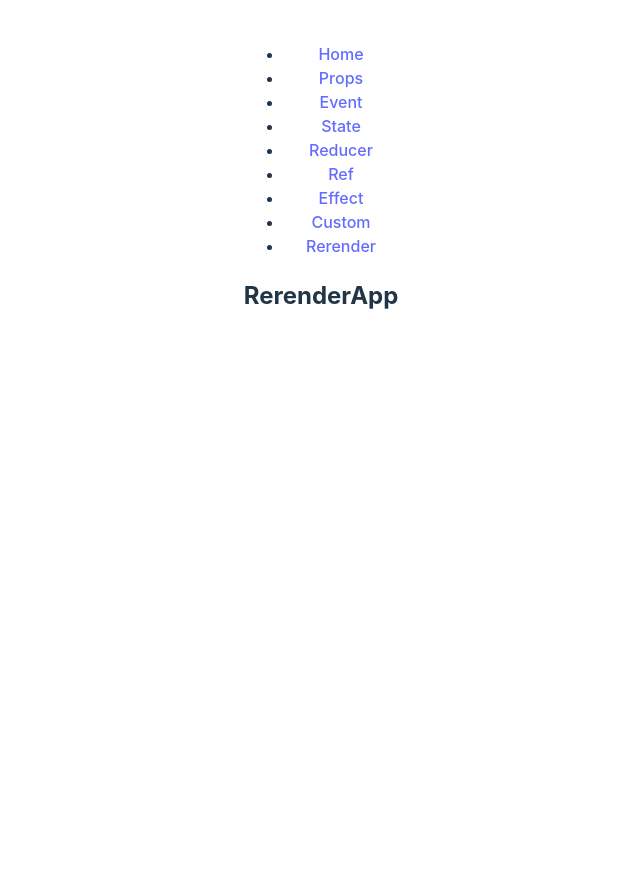
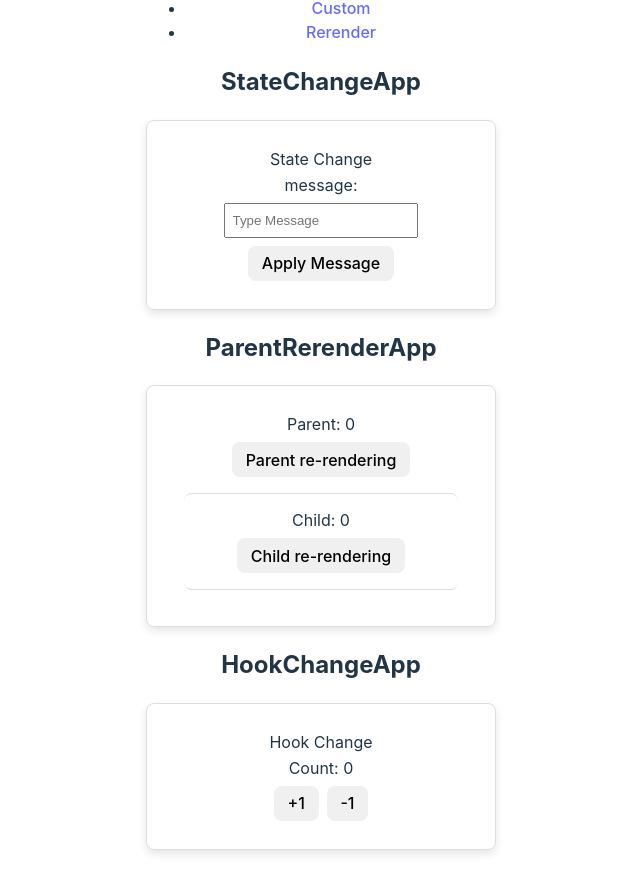
Before and after one commit to kchanj/Hello-React, a React (Vite) app in the folder xdev/: page /rerender in a window 1280 px wide. Shown: the part 220-1112 px from the top of the page, without its empty margins (319-959 px from the left). Before the commit the page ends 800 px from the top, so only its background shows below. Built offline with nearby package versions, Linux system fonts and the light colour scheme.

Commit message:
Update xdev - Add rerender

```diff
--- a/xdev/src/components/rerender/HookChange.jsx
+++ b/xdev/src/components/rerender/HookChange.jsx
@@ -1,10 +1,18 @@
 import styles from '../../Card.module.css'
+import useCounter from '../hook_custom/useCounter';
 
 const HookChange = () => {
+
+    const {count, add, sub} = useCounter(0);
+
+    console.log(`[HookChange] render`);
 
     return (
         <div className={styles.card}>
             <p>Hook Change</p>
+            <p>Count: {count}</p>
+            <button onClick={add}>+1</button>
+            <button onClick={sub}>-1</button>
         </div>
     )
 }
--- /dev/null
+++ b/xdev/src/components/rerender/HookChangeApp.jsx
@@ -0,0 +1,11 @@
+import HookChange from "./HookChange";
+
+const HookChangeApp = () => {
+    return (
+        <>
+            <HookChange />
+        </>
+    )
+}
+
+export default HookChangeApp;
--- a/xdev/src/components/rerender/ParentRerender.jsx
+++ b/xdev/src/components/rerender/ParentRerender.jsx
@@ -1,10 +1,39 @@
+import { useState } from 'react';
 import styles from '../../Card.module.css'
 
 const ParentRerender = () => {
 
+    const [state, setState] = useState(0);
+
+    const handleUpdate = () => {
+        setState(s => s + 1);
+    }
+
+    console.log(`[ParentComp] render`);
+
     return (
         <div className={styles.card}>
-            <p>Parent Rerender</p>
+            <p>Parent: {state}</p>
+            <button onClick={handleUpdate}>Parent re-rendering</button>
+            <ChildComp />
+        </div>
+    )
+}
+
+const ChildComp = () => {
+
+    const [state, setState] = useState(0);
+
+    const handleUpdate = () => {
+        setState(s => s + 1);
+    }
+
+    console.log(`[ChildComp] render`);
+
+    return (
+        <div className={styles.content}>
+            <p>Child: {state}</p>
+            <button onClick={handleUpdate}>Child re-rendering</button>
         </div>
     )
 }
--- /dev/null
+++ b/xdev/src/components/rerender/ParentRerenderApp.jsx
@@ -0,0 +1,12 @@
+import ParentRerender from "./ParentRerender";
+
+const ParentRerenderApp = () => {
+
+    return (
+        <>
+            <ParentRerender />
+        </>
+    )
+}
+
+export default ParentRerenderApp;
--- a/xdev/src/components/rerender/RerenderApp.jsx
+++ b/xdev/src/components/rerender/RerenderApp.jsx
@@ -1,7 +1,16 @@
+import HookChangeApp from "./HookChangeApp";
+import ParentRerenderApp from "./ParentRerenderApp";
+import StateChangeApp from "./StateChangeApp";
+
 const RerenderApp = () => {
     return (
         <>
-            <h2>RerenderApp</h2>
+            <h2>StateChangeApp</h2>
+            <StateChangeApp />
+            <h2>ParentRerenderApp</h2>
+            <ParentRerenderApp />
+            <h2>HookChangeApp</h2>
+            <HookChangeApp />
         </>
     )
 }
--- a/xdev/src/components/rerender/StateChange.jsx
+++ b/xdev/src/components/rerender/StateChange.jsx
@@ -1,10 +1,34 @@
+import { useRef, useState } from 'react';
 import styles from '../../Card.module.css'
 
 const StateChange = () => {
 
+    const mssgref = useRef('');
+    const [message, setMessage] = useState('');
+
+    const handleMssgref = (value) => {
+        mssgref.current = value;
+        console.log(`[StateChange] Typing: ${mssgref.current}`);
+    }
+
+    const handleMessage = () => {
+        setMessage(mssgref.current);
+        console.log(`[StateChange] Apply: ${mssgref.current}`);
+    }
+
+    console.log(`[StateChange] render`);
+
     return (
         <div className={styles.card}>
             <p>State Change</p>
+            <p>message: {message}</p>
+            <label>
+                <input type='text'
+                    ref={mssgref}
+                    onChange={(e) => handleMssgref(e.target.value)}
+                    placeholder='Type Message' />
+                <button onClick={handleMessage}>Apply Message</button>
+            </label>
         </div>
     )
 }
--- /dev/null
+++ b/xdev/src/components/rerender/StateChangeApp.jsx
@@ -0,0 +1,11 @@
+import StateChange from "./StateChange";
+
+const StateChangeApp = () => {
+    return (
+        <>
+            <StateChange />
+        </>
+    )
+}
+
+export default StateChangeApp;
```
